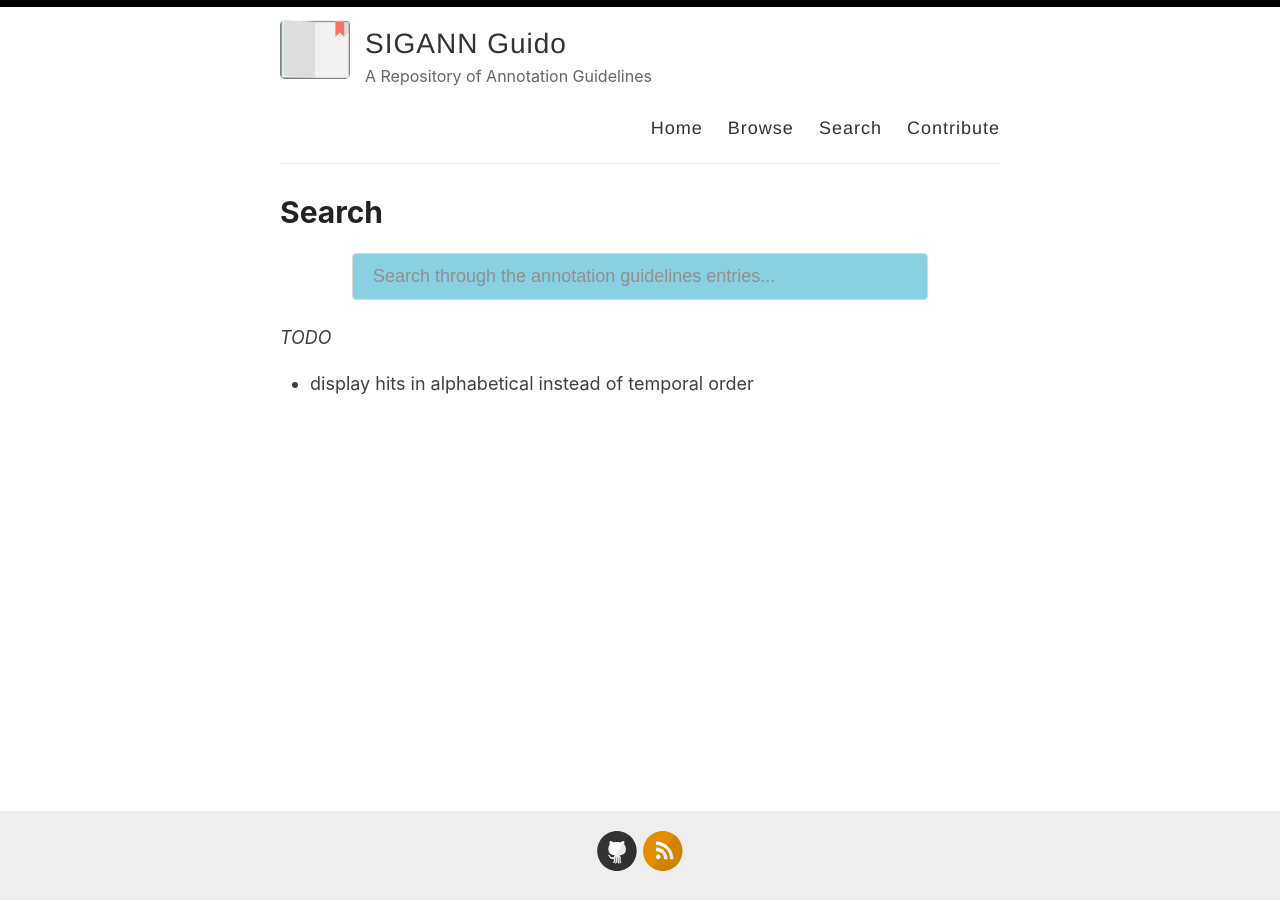
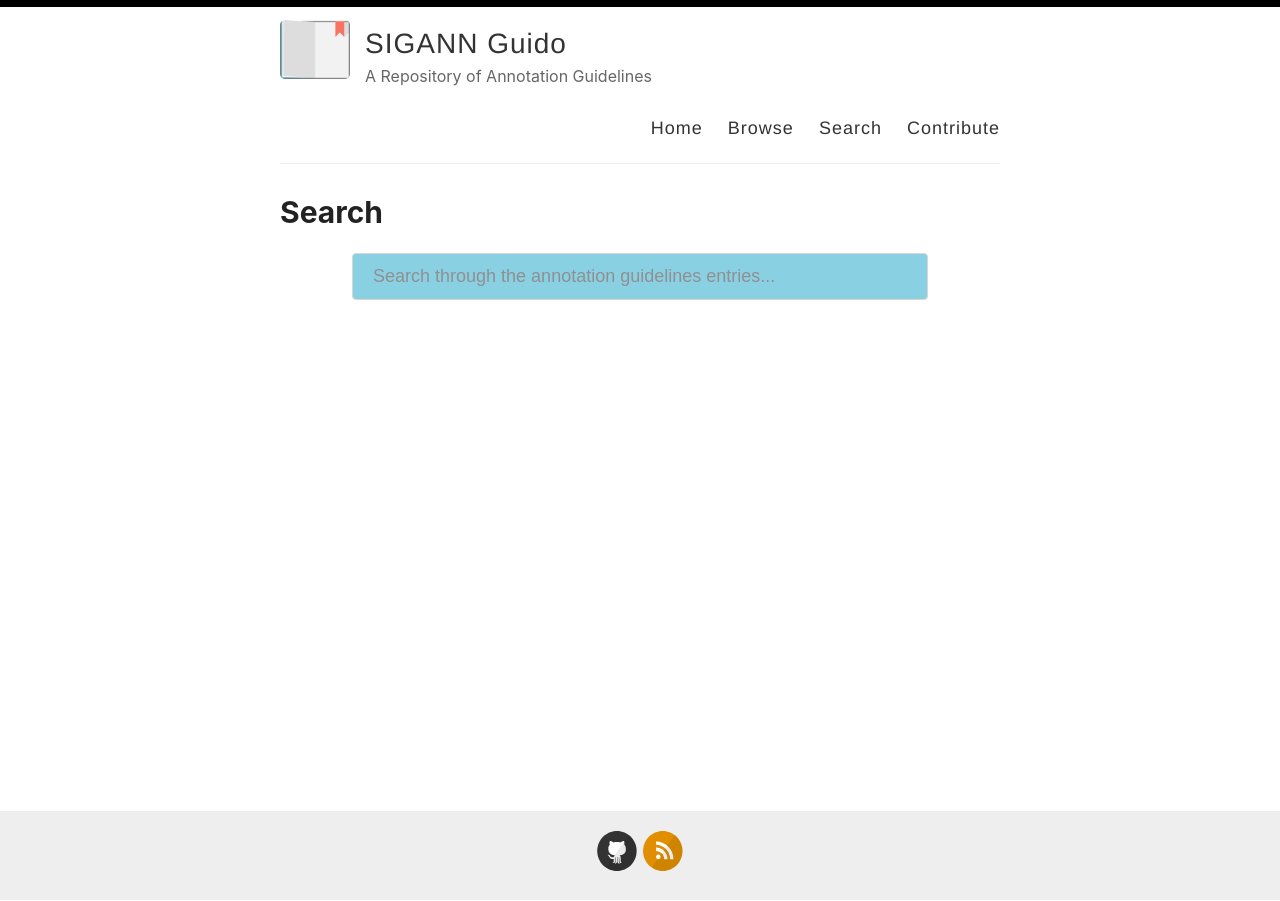
Before and after one commit to SIGANN/guido, a Jekyll site: the page built from _pages/search.md, in a window 1280 px wide. Built offline with Jekyll 4.4.1, drawn with Linux system fonts in a browser that asks for light colours.

Commit message:
Update search.md

```diff
--- a/_pages/search.md
+++ b/_pages/search.md
@@ -11,9 +11,6 @@ permalink: /search/
 
 <script src="{{ site.baseurl }}/assets/simple-jekyll-search.min.js" type="text/javascript"></script>
 
-*TODO*
-* display hits in alphabetical instead of temporal order
-
 <script>
     SimpleJekyllSearch({
     searchInput: document.getElementById('search-input'),
```
